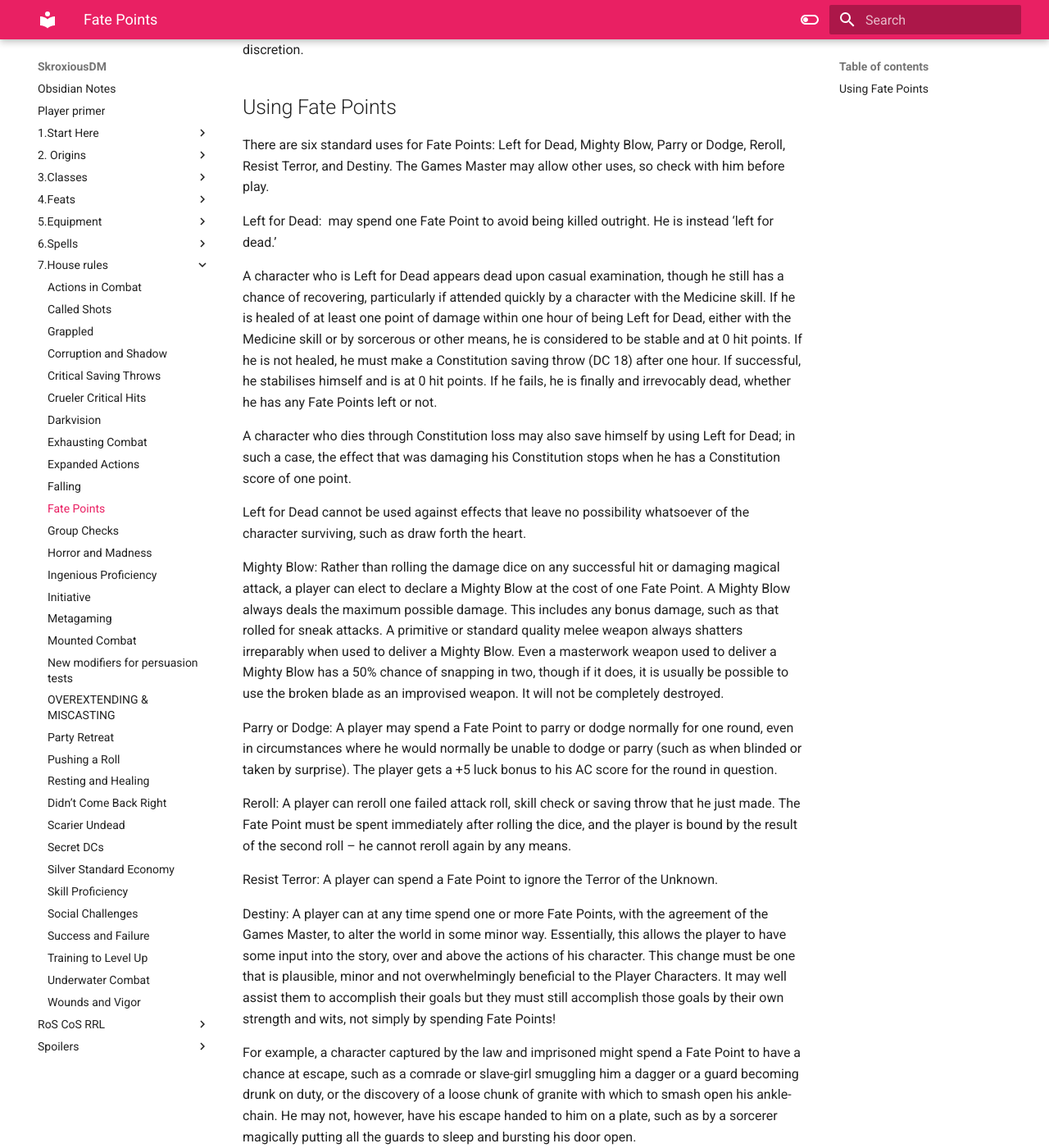
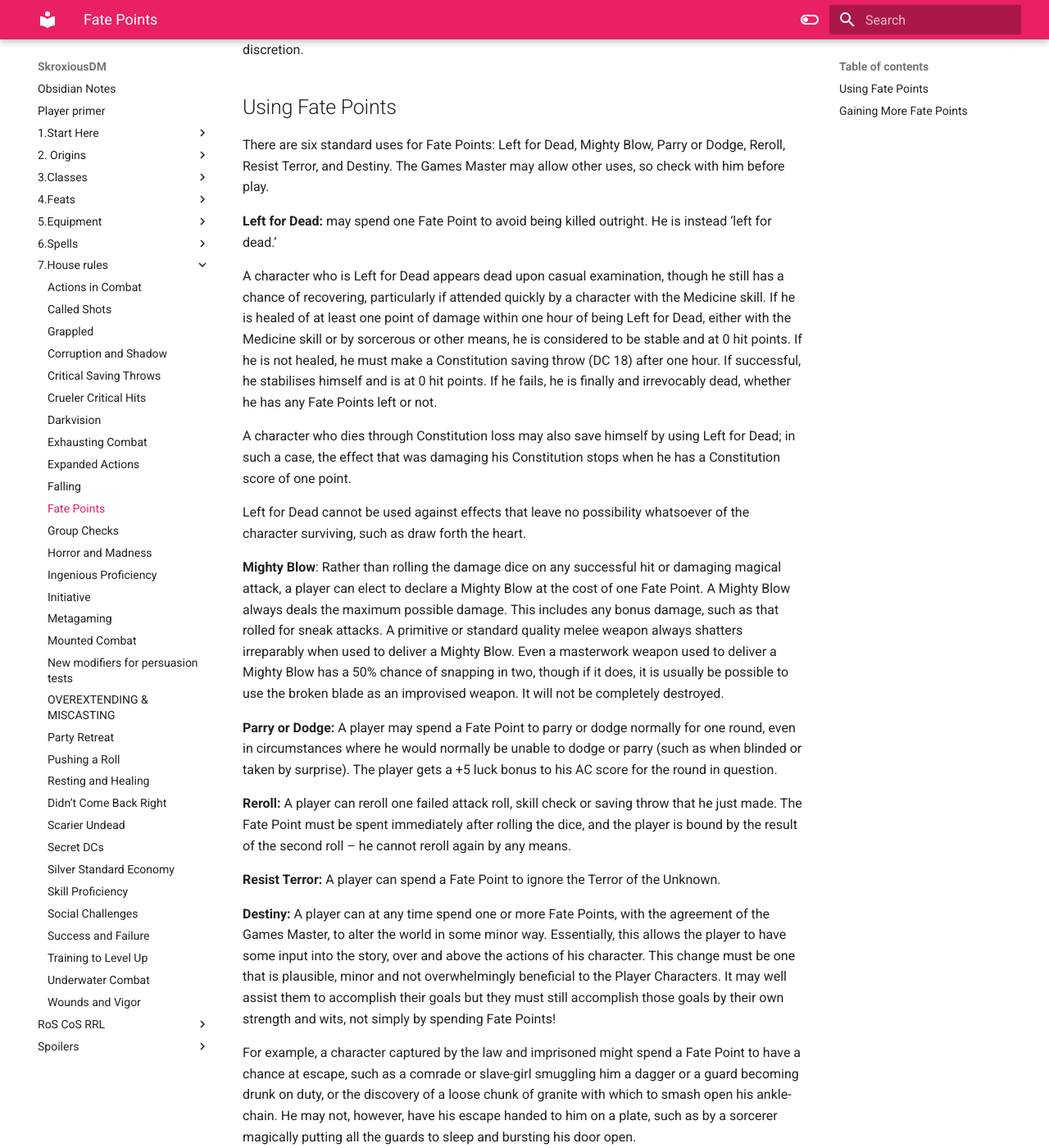
Before and after one commit to SkroxiousDM/SkroxiousDM, an MkDocs documentation site: the page built from docs/7.House_rules/Fate_Points.md, in a window 1280 px wide and 1400 px high, scrolled down 631 px. Shown: the whole window at 82% size. Built offline with MkDocs 1.6.1 and Material for MkDocs 9.7.7, drawn with Linux system fonts in a browser that asks for light colours; some of the changed lines change nothing that is shown.

Commit message:
vault backup: 2023-10-29 18:23:41

```diff
--- a/docs/7.House_rules/Fate_Points.md
+++ b/docs/7.House_rules/Fate_Points.md
@@ -12,7 +12,7 @@ Some significant Non-Player Characters may also have Fate Points, at the Games M
 
 There are six standard uses for Fate Points: Left for Dead, Mighty Blow, Parry or Dodge, Reroll, Resist Terror, and Destiny. The Games Master may allow other uses, so check with him before play.
 
-Left for Dead:  may spend one Fate Point to avoid being killed outright. He is instead ‘left for dead.’
+**Left for Dead:** may spend one Fate Point to avoid being killed outright. He is instead ‘left for dead.’
 
  A character who is Left for Dead appears dead upon casual examination, though he still has a chance of recovering, particularly if attended quickly by a character with the Medicine skill. If he is healed of at least one point of damage within one hour of being Left for Dead, either with the Medicine skill or by sorcerous or other means, he is considered to be stable and at 0 hit points. If he is not healed, he must make a Constitution saving throw (DC 18) after one hour. If successful, he stabilises himself and is at 0 hit points. If he fails, he is finally and irrevocably dead, whether he has any Fate Points left or not.
 
@@ -20,15 +20,15 @@ Left for Dead:  may spend one Fate Point to avoid being killed outright. He is
 
  Left for Dead cannot be used against effects that leave no possibility whatsoever of the character surviving, such as draw forth the heart.
 
-Mighty Blow: Rather than rolling the damage dice on any successful hit or damaging magical attack, a player can elect to declare a Mighty Blow at the cost of one Fate Point. A Mighty Blow always deals the maximum possible damage. This includes any bonus damage, such as that rolled for sneak attacks. A primitive or standard quality melee weapon always shatters irreparably when used to deliver a Mighty Blow. Even a masterwork weapon used to deliver a Mighty Blow has a 50% chance of snapping in two, though if it does, it is usually be possible to use the broken blade as an improvised weapon. It will not be completely destroyed.
+**Mighty Blow**: Rather than rolling the damage dice on any successful hit or damaging magical attack, a player can elect to declare a Mighty Blow at the cost of one Fate Point. A Mighty Blow always deals the maximum possible damage. This includes any bonus damage, such as that rolled for sneak attacks. A primitive or standard quality melee weapon always shatters irreparably when used to deliver a Mighty Blow. Even a masterwork weapon used to deliver a Mighty Blow has a 50% chance of snapping in two, though if it does, it is usually be possible to use the broken blade as an improvised weapon. It will not be completely destroyed.
 
-Parry or Dodge: A player may spend a Fate Point to parry or dodge normally for one round, even in circumstances where he would normally be unable to dodge or parry (such as when blinded or taken by surprise). The player gets a +5 luck bonus to his AC score for the round in question.
+**Parry or Dodge:** A player may spend a Fate Point to parry or dodge normally for one round, even in circumstances where he would normally be unable to dodge or parry (such as when blinded or taken by surprise). The player gets a +5 luck bonus to his AC score for the round in question.
 
-Reroll: A player can reroll one failed attack roll, skill check or saving throw that he just made. The Fate Point must be spent immediately after rolling the dice, and the player is bound by the result of the second roll – he cannot reroll again by any means.
+**Reroll:** A player can reroll one failed attack roll, skill check or saving throw that he just made. The Fate Point must be spent immediately after rolling the dice, and the player is bound by the result of the second roll – he cannot reroll again by any means.
 
-Resist Terror: A player can spend a Fate Point to ignore the Terror of the Unknown.
+**Resist Terror:** A player can spend a Fate Point to ignore the Terror of the Unknown.
 
-Destiny: A player can at any time spend one or more Fate Points, with the agreement of the Games Master, to alter the world in some minor way. Essentially, this allows the player to have some input into the story, over and above the actions of his character. This change must be one that is plausible, minor and not overwhelmingly beneficial to the Player Characters. It may well assist them to accomplish their goals but they must still accomplish those goals by their own strength and wits, not simply by spending Fate Points!
+**Destiny:** A player can at any time spend one or more Fate Points, with the agreement of the Games Master, to alter the world in some minor way. Essentially, this allows the player to have some input into the story, over and above the actions of his character. This change must be one that is plausible, minor and not overwhelmingly beneficial to the Player Characters. It may well assist them to accomplish their goals but they must still accomplish those goals by their own strength and wits, not simply by spending Fate Points!
 
 For example, a character captured by the law and imprisoned might spend a Fate Point to have a chance at escape, such as a comrade or slave-girl smuggling him a dagger or a guard becoming drunk on duty, or the discovery of a loose chunk of granite with which to smash open his ankle-chain. He may not, however, have his escape handed to him on a plate, such as by a sorcerer magically putting all the guards to sleep and bursting his door open.
 
@@ -38,7 +38,7 @@ One good use of Destiny is when the players are at a dead end in an adventure. P
 
 The Games Master will be more likely to accept proposed uses of Destiny which could plausibly relate to a character’s own future destiny, as reflected by his goals. For example, in the story Black Colossus, Conan is offered the position of commander of a nation’s armies and given a fine suit of plate armour as an indication of his position. Everyone around observes a regal quality about him which they had not seen before. This is a deliberate foreshadowing of his destiny to one day be King of Aquilonia. Had Conan’s player always made it clear that his ambition was to one day be king, the Games Master might allow him to be made commander for just one Fate Point, since it would allow that very foreshadowing.
 
-Gaining More Fate Points
+## Gaining More Fate Points
 
 When a player spends a Fate Point, it is gone forever. It does not recover with time, nor does the player automatically gain new Fate Points as he advances in level.
 
```
